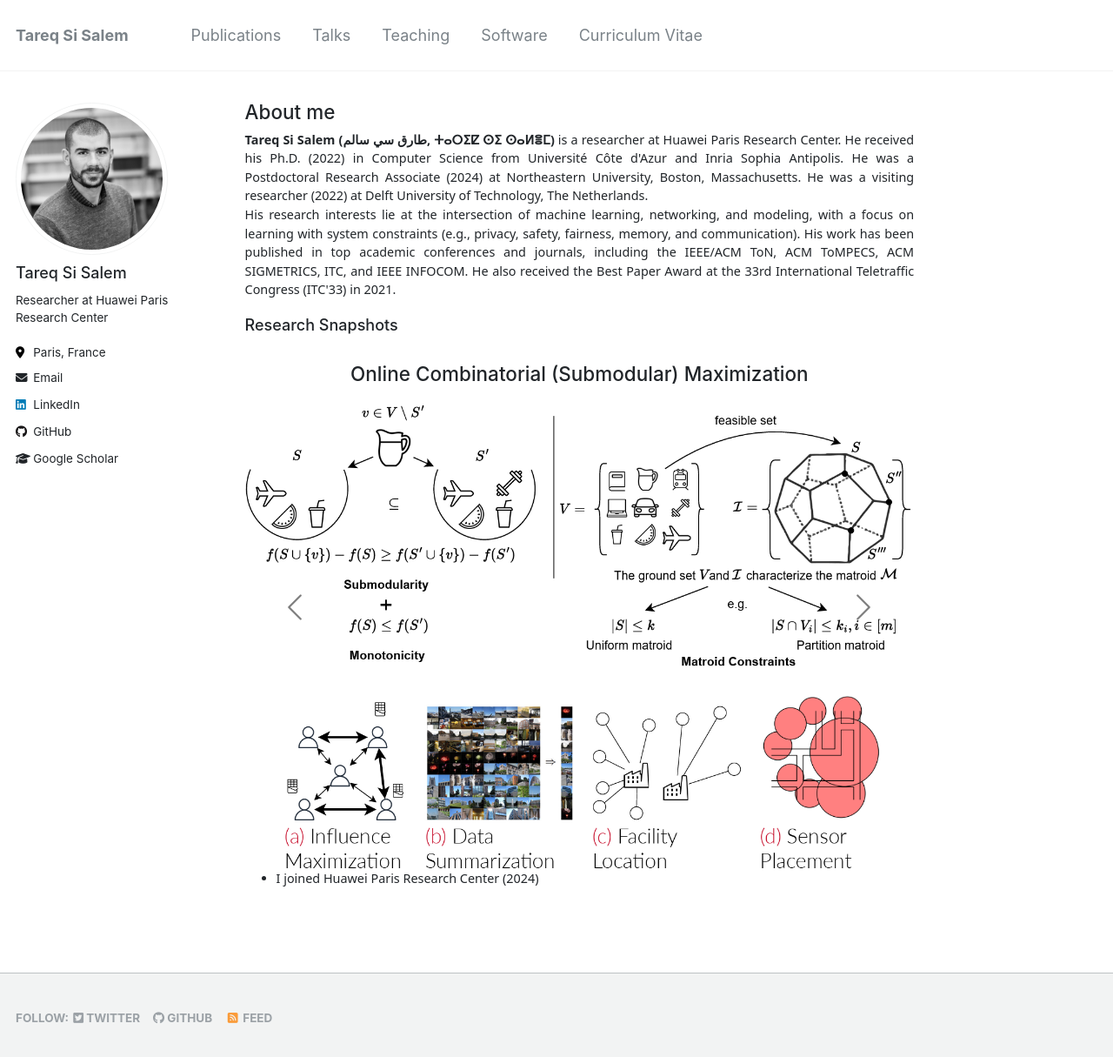
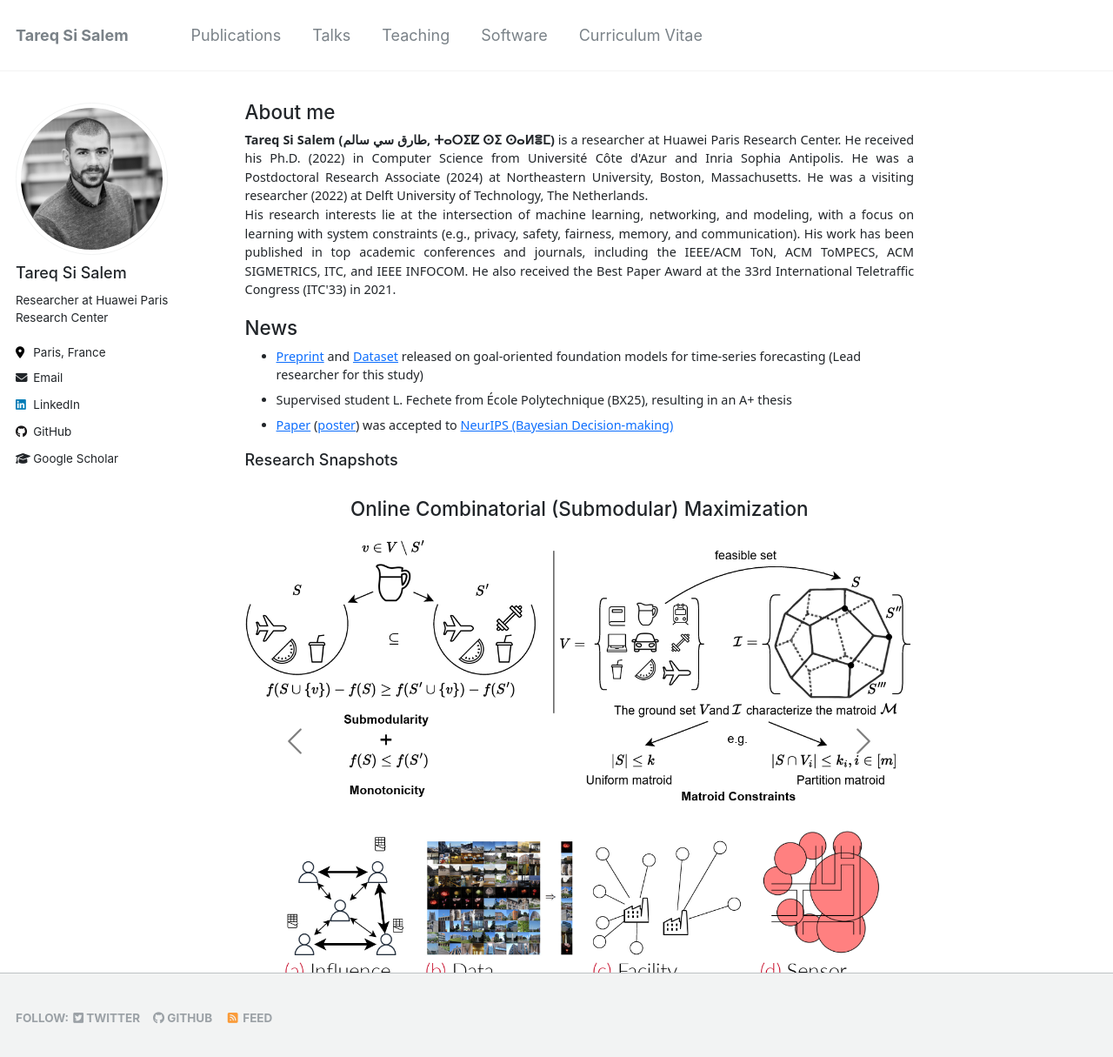
Before and after one commit to tareq-si-salem/tareq-si-salem.github.io, a Jekyll site: the page built from _pages/about.md, in a window 1280 px wide and 1228 px high. Shown: the top 1215 px of the window at 87% size. Built offline with Jekyll 4.4.1, drawn with Linux system fonts in a browser that asks for light colours; some of the changed lines change nothing that is shown.

Commit message:
Update about.md

```diff
--- a/_pages/about.md
+++ b/_pages/about.md
@@ -16,6 +16,14 @@ redirect_from:
  <br>
  His research interests lie at the intersection of machine learning, networking, and modeling, with a focus on learning with system constraints (e.g., privacy, safety, fairness, memory, and communication). His work has been published in top academic conferences and journals, including the IEEE/ACM ToN, ACM ToMPECS, ACM SIGMETRICS, ITC, and IEEE INFOCOM. He also received the Best Paper Award at the 33rd International Teletraffic Congress (ITC'33) in 2021.
  </p>
+
+<h5> News </h5>
+<ul>
+ <li> <a href="https://arxiv.org/pdf/2504.17493">Preprint</a> and <a href="https://huggingface.co/datasets/netop/Beam-Level-Traffic-Timeseries-Dataset/tree/main">Dataset</a> released on goal-oriented foundation models for time-series forecasting (Lead researcher for this study)</li>
+ <li>Supervised student L. Fechete from École Polytechnique (BX25), resulting in an A+ thesis</li>
+ <li> <a href="https://openreview.net/pdf?id=PGvVf2h2Yb">Paper</a> (<a href="/files/pdf/Poster_NeurIPS_2024.pdf">poster</a>) was accepted to <a href="https://gp-seminar-series.github.io/neurips-2024/">NeurIPS (Bayesian Decision-making)</a></li>
+</ul>
+
 
 <h6>Research Snapshots</h6>
 <center>
@@ -107,12 +115,3 @@ redirect_from:
  </center>
 <script src="https://cdn.jsdelivr.net/npm/bootstrap@5.2.3/dist/js/bootstrap.bundle.min.js" integrity="sha384-kenU1KFdBIe4zVF0s0G1M5b4hcpxyD9F7jL+jjXkk+Q2h455rYXK/7HAuoJl+0I4" crossorigin="anonymous"></script>
  <br/><br/>
-
-
-<h5> News </h5>
-<ul>
- <li> <a href="https://arxiv.org/pdf/2504.17493">Preprint</a> and <a href="https://huggingface.co/datasets/netop/Beam-Level-Traffic-Timeseries-Dataset/tree/main">Dataset</a> released on goal-oriented foundation models for time-series forecasting (Lead researcher for this study)</li>
- <li>Supervised student L. Fechete from École Polytechnique (BX25), resulting in an A+ thesis</li>
- <li> <a href="https://openreview.net/pdf?id=PGvVf2h2Yb">Paper</a> (<a href="/files/pdf/Poster_NeurIPS_2024.pdf">poster</a>) was accepted to <a href="https://gp-seminar-series.github.io/neurips-2024/">NeurIPS (Bayesian Decision-making)</a></li>
- <li> I joined Huawei Paris Research Center (2024)</li>
-</ul>
```
